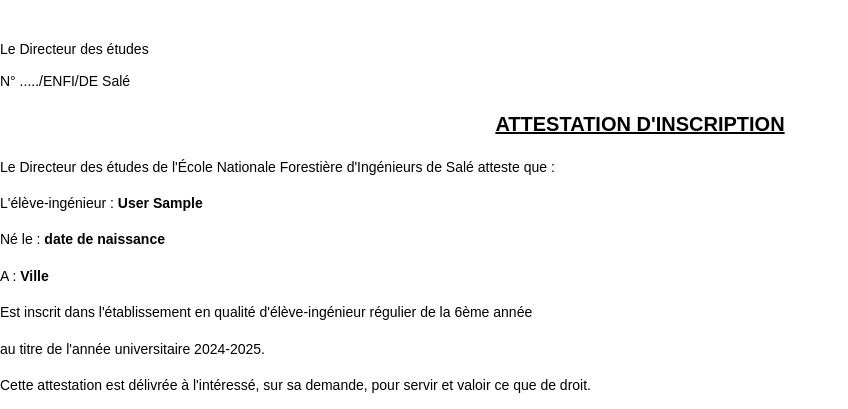
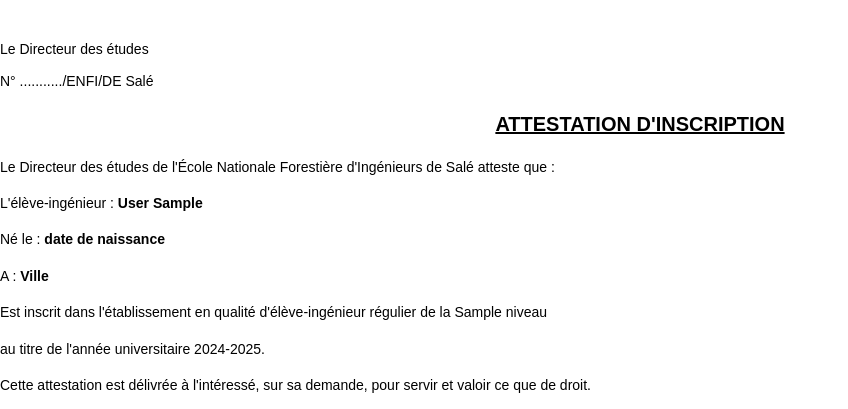
Before and after one commit to souhail245/ENFI-Management-Django, a Django app: template main_app/templates/student_template/attestation_pdf_template.html in a window 1280 px wide. Shown: the part 80-489 px from the top of the page, without its empty margins (0-848 px from the left). Run offline with Django 3.2, Linux system fonts and the light colour scheme; the template is opened without the code that fills it: most values are stand-ins (such as "Sample title", 1, 10 or a date in 2020).

Commit message:
scolarité

```diff
--- a/main_app/student_views.py
+++ b/main_app/student_views.py
@@ -27,6 +27,7 @@ def attestation_scolarite(request):
     student = request.user.student  # Adaptez selon votre modèle d'authentification
     context = {
         'student': student
+
     }
     return render(request, 'student_template/attestation_scolarite.html', context)
 
@@ -38,7 +39,8 @@ def export_attestation_pdf(request, student_id):
     template = get_template('student_template/attestation_pdf_template.html')
     context = {
         'student': student,
-        'date': datetime.now().strftime("%d/%m/%Y")
+        'date': datetime.now()
+
     }
 
     # Rendre le template HTML
--- a/main_app/templates/student_template/attestation_pdf_template.html
+++ b/main_app/templates/student_template/attestation_pdf_template.html
@@ -74,7 +74,7 @@
 
     <div class="content-wrapper">
         <p class="uniform-text">Le Directeur des études</p>
-        <p class="uniform-text">N° ...../ENFI/DE Salé</p>
+        <p class="uniform-text">N° .........../ENFI/DE Salé</p>
 
         <div class="document-title">ATTESTATION D'INSCRIPTION</div>
 
@@ -83,7 +83,7 @@
             <p>L'élève-ingénieur : <strong>{{ student.admin.last_name }} {{ student.admin.first_name }}</strong></p>
             <p>Né le : <strong>date de naissance</strong></p>
             <p>A : <strong>Ville</strong></p>
-            <p>Est inscrit dans l'établissement en qualité d'élève-ingénieur régulier de la 6ème année</p>
+            <p>Est inscrit dans l'établissement en qualité d'élève-ingénieur régulier de la {{ student.niveau }}</p>
             <p>au titre de l'année universitaire 2024-2025.</p>
             <p>Cette attestation est délivrée à l'intéressé, sur sa demande, pour servir et valoir ce que de droit.</p>
             <p>Fait à Salé, le <strong>{{ date|date:"d/m/Y" }}</strong></p>
```
